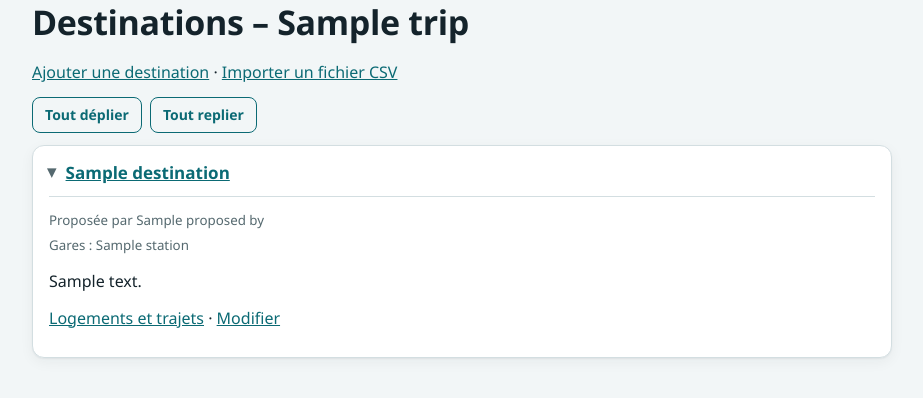
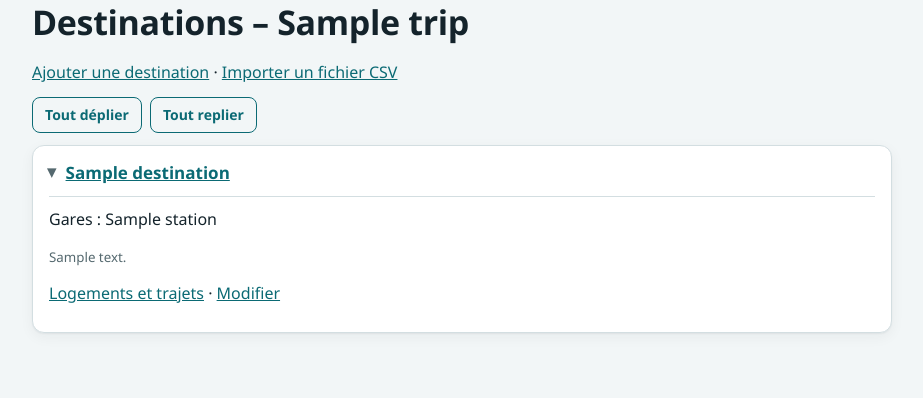
Before and after one commit to TotoLePetitRobot/voyage, a Django app: template templates/trips/destinations.html in a window 1280 px wide, after a click that opens the changed part. Shown: the part 132-530 px from the top of the page, without its empty margins (178-1101 px from the left). Run offline with Django 5.2, Linux system fonts and the light colour scheme; the template is opened without the code that fills it: most values are stand-ins (such as "Sample title", 1, 10 or a date in 2020).

Commit message:
Améliorations visuelles

```diff
--- a/templates/trips/destinations.html
+++ b/templates/trips/destinations.html
@@ -15,9 +15,8 @@
 <details class="card accordion" id="dest-{{ d.pk }}">
   <summary>{% if d.url %}<a href="{{ d.url }}" target="_blank" rel="noopener noreferrer">{{ d.name }}</a>{% else %}{{ d.name }}{% endif %}</summary>
   <div class="accordion-body">
-    {% if d.proposed_by %}<small>Proposée par {{ d.proposed_by.label }}</small>{% endif %}
-    {% if d.stations %}<p><small>Gares : {{ d.stations|join:" · " }}</small></p>{% endif %}
-    {% if d.notes %}<p>{{ d.notes|linebreaksbr }}</p>{% endif %}
+    {% if d.stations %}<p>Gares : {{ d.stations|join:" · " }}</p>{% endif %}
+    {% if d.notes %}<p><small>{{ d.notes|linebreaksbr }}</small></p>{% endif %}
     {% if d.extra_info %}
       <dl>{% for k, v in d.extra_pairs %}<dt>{{ k }}</dt><dd>{{ v }}</dd>{% endfor %}</dl>
     {% endif %}
--- a/templates/trips/polls.html
+++ b/templates/trips/polls.html
@@ -7,7 +7,7 @@
 {% for p in polls %}
   <div class="card">
     <h3><a href="{% url 'poll_detail' p.pk %}">{{ p.question }}</a>{% if p.is_closed %} <span class="badge">Clôturé</span>{% endif %}</h3>
-    <small>{{ p.get_kind_display }} · {{ p.voters }} votant{{ p.voters|pluralize }}{% if p.created_by %} · par {{ p.created_by.label }}{% endif %}</small>
+    <small>{{ p.get_kind_display }} · {{ p.voters }} votant{{ p.voters|pluralize }}</small>
   </div>
 {% empty %}
   <p>Aucun sondage pour l’instant.</p>
```
